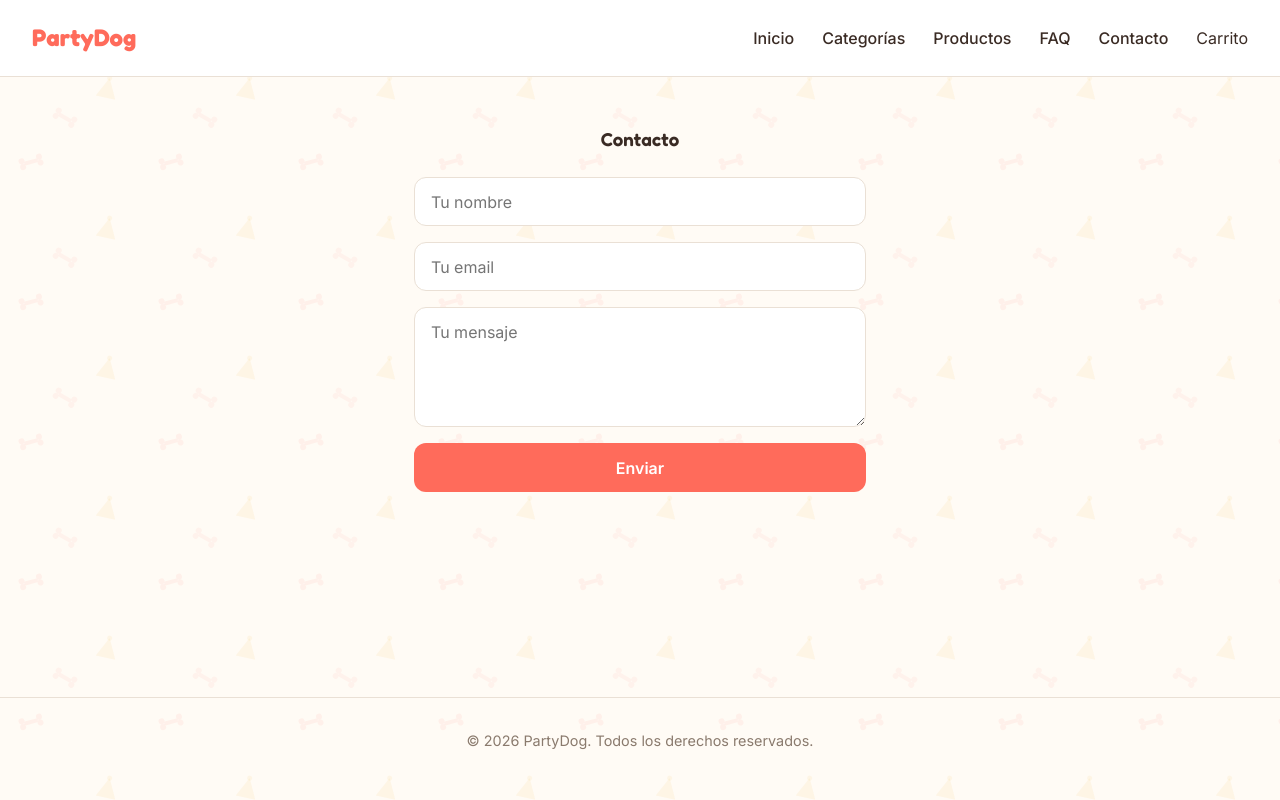
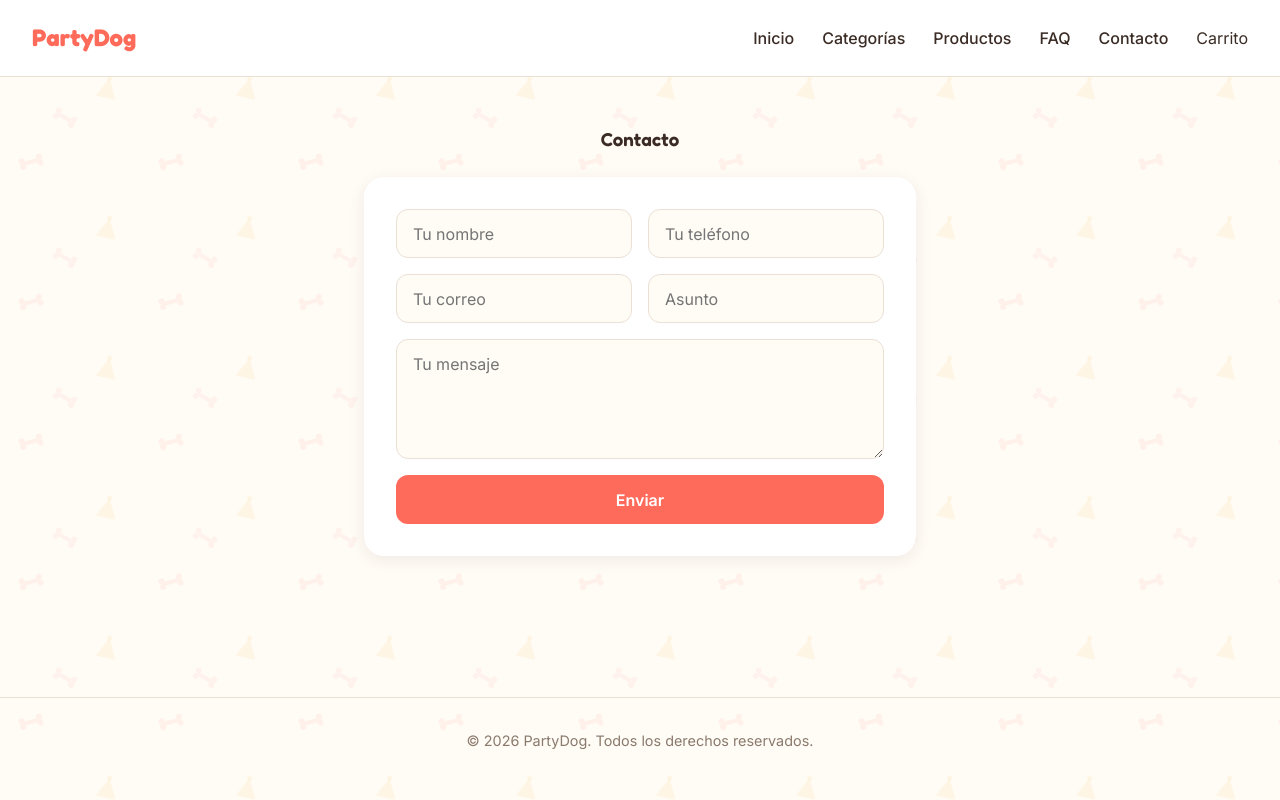
Before and after one commit to abdielCo97-hub/PartyDog, a React (Vite) app: page /contacto in a window 1280 px wide. Built offline with nearby package versions, Linux system fonts and the light colour scheme; no server answers.

Commit message:
feat: conectar FAQ y formulario de contacto con Supabase, mejorar diseño de Contacto

```diff
--- a/src/components/home/ContactoSection.css
+++ b/src/components/home/ContactoSection.css
@@ -1,6 +1,6 @@
 .contacto-section {
   flex: 1;
-  max-width: 500px;
+  max-width: 600px;
   margin: 0 auto;
   padding: 3rem 1.5rem;
   width: 100%;
@@ -12,9 +12,13 @@
 }
 
 .contacto-form {
-  display: flex;
-  flex-direction: column;
+  display: grid;
+  grid-template-columns: 1fr 1fr;
   gap: 1rem;
+  background-color: var(--color-surface);
+  border-radius: var(--radius-lg);
+  box-shadow: var(--shadow-card);
+  padding: 2rem;
 }
 
 .contacto-form input,
@@ -24,8 +28,9 @@
   padding: 0.85rem 1rem;
   border: 1.5px solid var(--color-border);
   border-radius: var(--radius-md);
-  background-color: var(--color-surface);
+  background-color: var(--color-bg);
   color: var(--color-text);
+  width: 100%;
 }
 
 .contacto-form input:focus,
@@ -35,11 +40,13 @@
 }
 
 .contacto-form textarea {
+  grid-column: 1 / -1;
   resize: vertical;
   min-height: 120px;
 }
 
 .contacto-form button {
+  grid-column: 1 / -1;
   padding: 0.9rem;
   border-radius: var(--radius-md);
   border: none;
@@ -52,3 +59,34 @@
 .contacto-form button:hover {
   background-color: var(--color-accent-hover);
 }
+
+.contacto-form button:disabled {
+  opacity: 0.6;
+  cursor: not-allowed;
+}
+
+.contacto-mensaje-exito {
+  background-color: #E8F5E9;
+  color: #2E7D32;
+  padding: 0.85rem 1rem;
+  border-radius: var(--radius-md);
+  text-align: center;
+  margin-bottom: 1rem;
+}
+
+.contacto-mensaje-error {
+  background-color: #FDECEA;
+  color: #C62828;
+  padding: 0.85rem 1rem;
+  border-radius: var(--radius-md);
+  text-align: center;
+  margin-bottom: 1rem;
+}
+
+/* Celular: todo en una sola columna */
+@media (max-width: 500px) {
+  .contacto-form {
+    grid-template-columns: 1fr;
+    padding: 1.5rem;
+  }
+}
--- a/src/components/home/ContactoSection.tsx
+++ b/src/components/home/ContactoSection.tsx
@@ -1,13 +1,19 @@
 import { useState } from 'react'
+import { supabase } from '../../services/supabase'
 import type { MensajeContacto } from '../../types/database.types'
 import './ContactoSection.css'
 
 function ContactoSection() {
   const [formulario, setFormulario] = useState<MensajeContacto>({
     nombre: '',
-    email: '',
+    telefono: '',
+    correo: '',
+    asunto: '',
     mensaje: '',
   })
+  const [enviando, setEnviando] = useState(false)
+  const [exito, setExito] = useState(false)
+  const [error, setError] = useState<string | null>(null)
 
   const manejarCambio = (
     e: React.ChangeEvent<HTMLInputElement | HTMLTextAreaElement>
@@ -16,15 +22,52 @@ function ContactoSection() {
     setFormulario((prev) => ({ ...prev, [name]: value }))
   }
 
-  const manejarEnvio = (e: React.FormEvent) => {
+  const manejarEnvio = async (e: React.FormEvent) => {
     e.preventDefault()
-    // TODO: aquí luego haremos un insert a la tabla `mensajes_contacto`
-    console.log('Formulario a enviar:', formulario)
+    setEnviando(true)
+    setError(null)
+    setExito(false)
+
+    try {
+      const { error } = await supabase
+        .from('mensajes_contacto')
+        .insert([
+          {
+            ...formulario,
+            estatus: 'pendiente',
+            respondio: false,
+            activo: true,
+          },
+        ])
+
+      if (error) {
+        console.error('Error al enviar mensaje:', error)
+        setError('No pudimos enviar tu mensaje. Intenta de nuevo.')
+        return
+      }
+
+      setExito(true)
+      setFormulario({ nombre: '', telefono: '', correo: '', asunto: '', mensaje: '' })
+    } catch (err) {
+      console.error('Error inesperado:', err)
+      setError('Ocurrió un error inesperado. Intenta de nuevo.')
+    } finally {
+      setEnviando(false)
+    }
   }
 
   return (
     <section className="contacto-section">
       <h3>Contacto</h3>
+
+      {exito && (
+        <p className="contacto-mensaje-exito">
+          ¡Gracias! Tu mensaje fue enviado correctamente.
+        </p>
+      )}
+
+      {error && <p className="contacto-mensaje-error">{error}</p>}
+
       <form onSubmit={manejarEnvio} className="contacto-form">
         <input
           type="text"
@@ -32,12 +75,28 @@ function ContactoSection() {
           placeholder="Tu nombre"
           value={formulario.nombre}
           onChange={manejarCambio}
+          required
+        />
+        <input
+          type="tel"
+          name="telefono"
+          placeholder="Tu teléfono"
+          value={formulario.telefono}
+          onChange={manejarCambio}
         />
         <input
           type="email"
-          name="email"
-          placeholder="Tu email"
-          value={formulario.email}
+          name="correo"
+          placeholder="Tu correo"
+          value={formulario.correo}
+          onChange={manejarCambio}
+          required
+        />
+        <input
+          type="text"
+          name="asunto"
+          placeholder="Asunto"
+          value={formulario.asunto}
           onChange={manejarCambio}
         />
         <textarea
@@ -45,8 +104,11 @@ function ContactoSection() {
           placeholder="Tu mensaje"
           value={formulario.mensaje}
           onChange={manejarCambio}
+          required
         />
-        <button type="submit">Enviar</button>
+        <button type="submit" disabled={enviando}>
+          {enviando ? 'Enviando...' : 'Enviar'}
+        </button>
       </form>
     </section>
   )
--- a/src/components/home/FAQSection.css
+++ b/src/components/home/FAQSection.css
@@ -28,3 +28,8 @@
   color: #6B5A50;
   margin: 0;
 }
+
+.faq-error {
+  color: #C62828;
+  text-align: center;
+}
--- a/src/components/home/FAQSection.tsx
+++ b/src/components/home/FAQSection.tsx
@@ -1,16 +1,31 @@
+import { useFaqs } from '../../hooks/useFaqs'
 import './FAQSection.css'
 
 function FAQSection() {
-  // TODO: crear useFaqs() siguiendo el patrón de useCategorias
-  // para leer de la tabla `faq`.
+  const { faqs, loading, error } = useFaqs()
 
   return (
     <section className="faq-section">
       <h3>Preguntas Frecuentes</h3>
-      <div className="faq-item">
-        <h4>Próximamente</h4>
-        <p>Estamos preparando nuestras preguntas frecuentes..¿tienes alguna pregunta?</p>
-      </div>
+
+      {loading && <p>Cargando preguntas...</p>}
+
+      {error && <p className="faq-error">Error: {error}</p>}
+
+      {!loading && !error && faqs.length === 0 && (
+        <p>Aún no hay preguntas frecuentes disponibles.</p>
+      )}
+
+      {!loading && !error && faqs.length > 0 && (
+        <div>
+          {faqs.map((faq) => (
+            <div key={faq.id} className="faq-item">
+              <h4>{faq.pregunta ?? 'Pregunta sin título'}</h4>
+              <p>{faq.respuesta ?? 'Respuesta próximamente.'}</p>
+            </div>
+          ))}
+        </div>
+      )}
     </section>
   )
 }
--- /dev/null
+++ b/src/hooks/useFaqs.ts
@@ -0,0 +1,45 @@
+import { useEffect, useState } from 'react'
+import { supabase } from '../services/supabase'
+import type { Faq } from '../types/database.types'
+
+interface UseFaqsResult {
+  faqs: Faq[]
+  loading: boolean
+  error: string | null
+}
+
+export function useFaqs(): UseFaqsResult {
+  const [faqs, setFaqs] = useState<Faq[]>([])
+  const [loading, setLoading] = useState<boolean>(true)
+  const [error, setError] = useState<string | null>(null)
+
+  useEffect(() => {
+    const obtenerFaqs = async () => {
+      try {
+        const { data, error } = await supabase
+          .from('faq')
+          .select('*')
+          .eq('activo', true)
+          .order('orden_visualizacion', { ascending: true })
+
+        if (error) {
+          console.error('Error al obtener FAQs:', error)
+          setError(error.message)
+          return
+        }
+
+        console.log('FAQs obtenidas:', data)
+        setFaqs(data as Faq[])
+      } catch (err) {
+        console.error('Error inesperado:', err)
+        setError('Ocurrió un error inesperado al conectar con Supabase')
+      } finally {
+        setLoading(false)
+      }
+    }
+
+    obtenerFaqs()
+  }, [])
+
+  return { faqs, loading, error }
+}
```
Also changed, not shown: src/types/database.types.ts (+3 -27 lines).
